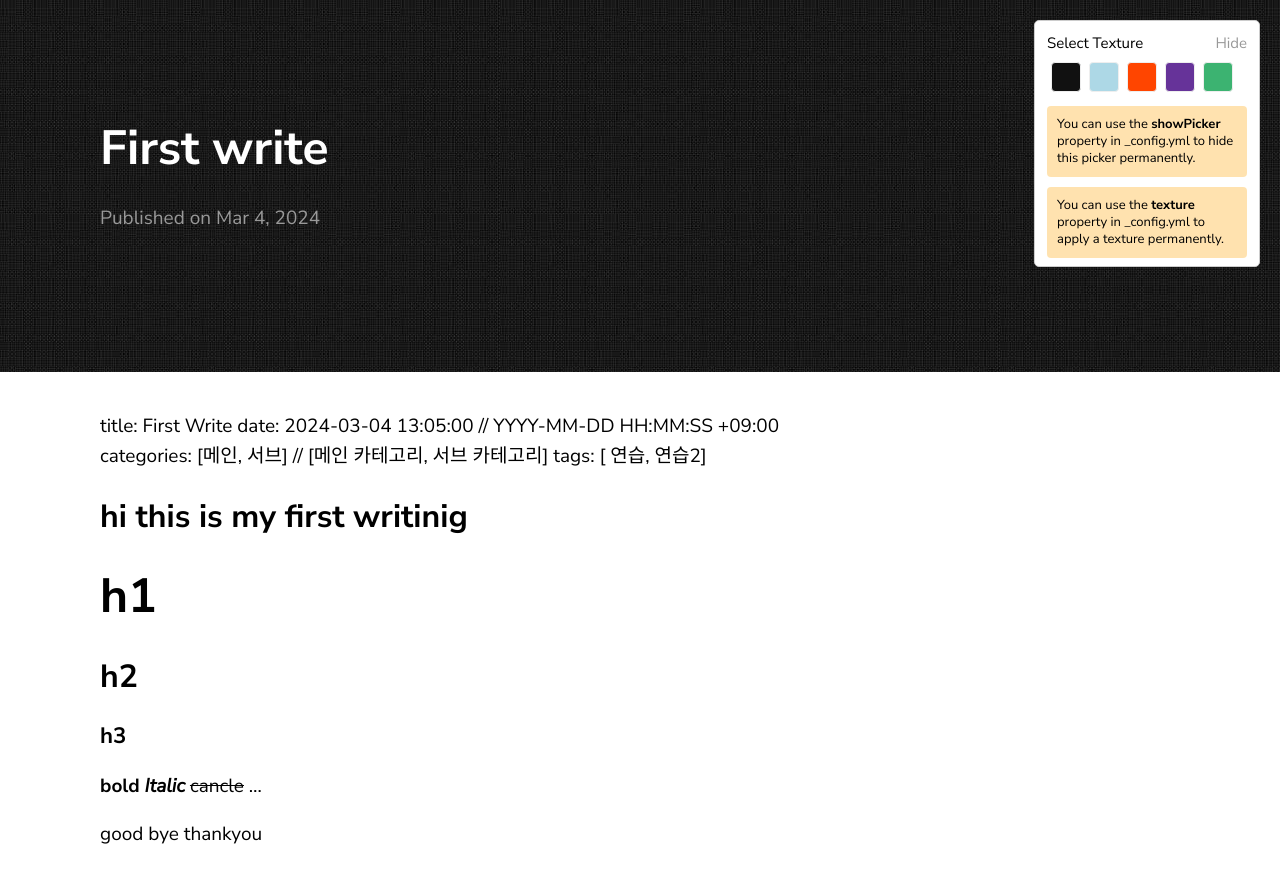
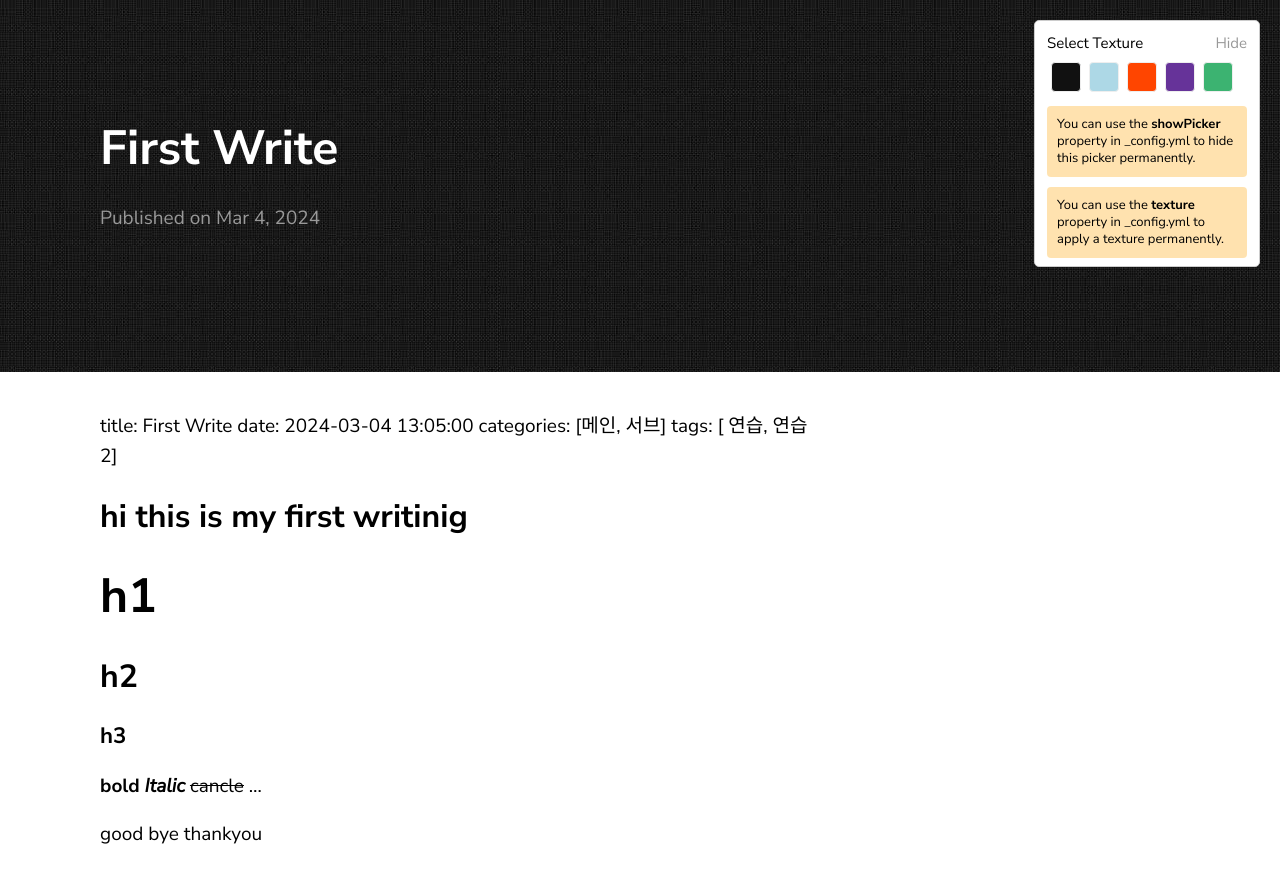
Before and after one commit to windo3969/windo3969.github.io, a Jekyll site: the page built from _posts/2024-03-04-First-Write.md, in a window 1280 px wide. Shown: the top 883 px of the page. Built offline with Jekyll 4.4.1, drawn with Linux system fonts in a browser that asks for light colours; our own code applies the rules of GitHub Pages for plain Markdown files.

Commit message:
Update and rename 2024-03-04-First Write.md to 2024-03-04-First-Write.md

```diff
--- a/_posts/2024-03-04-First Write.md
+++ b/_posts/2024-03-04-First-Write.md
@@ -1,8 +1,6 @@
 title: First Write
 date: 2024-03-04 13:05:00
-// YYYY-MM-DD HH:MM:SS +09:00
 categories: [메인, 서브]
-// [메인 카테고리, 서브 카테고리]
 tags: [ 연습, 연습2]
 
 ## hi this is my first writinig
```
